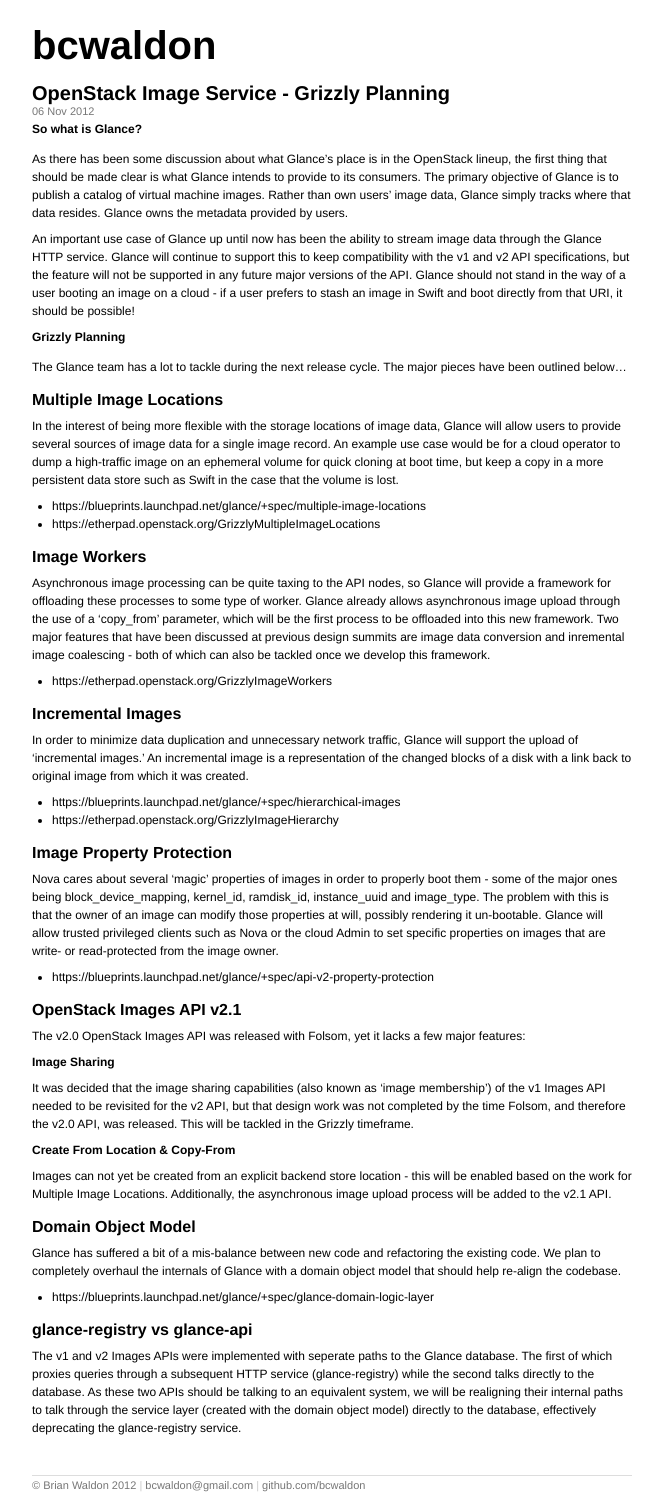
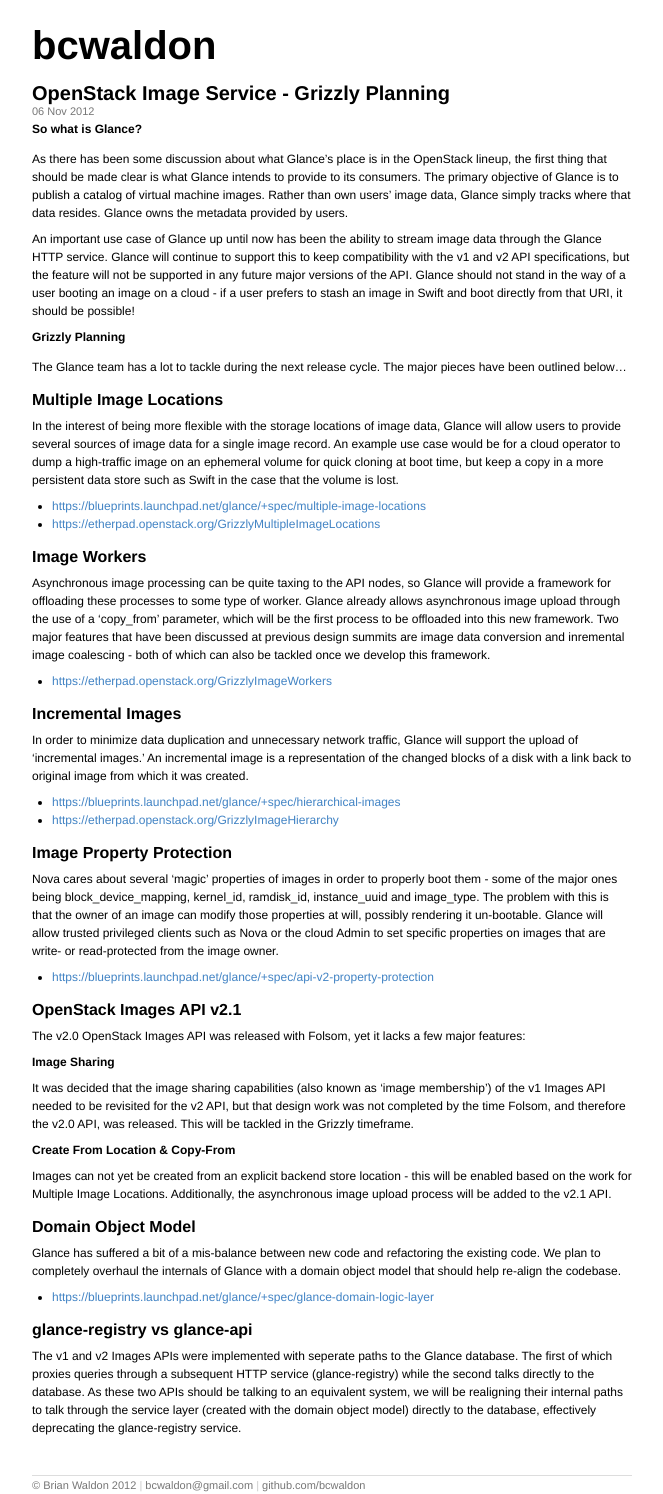
Before and after one commit to bcwaldon/bak-bcwaldon.github.com, a Jekyll site: the page built from _posts/2012-11-06-openstack-image-service-grizzly.md, in a window 1280 px wide. Shown: the whole page, without its empty margins (308-971 px from the left). Built offline with Jekyll 4.4.1, drawn with Linux system fonts in a browser that asks for light colours; Markdown is read by kramdown in place of the engine named in the settings.

Commit message:
Working links

```diff
--- a/_posts/2012-11-06-openstack-image-service-grizzly.md
+++ b/_posts/2012-11-06-openstack-image-service-grizzly.md
@@ -18,27 +18,27 @@
 
 In the interest of being more flexible with the storage locations of image data, Glance will allow users to provide several sources of image data for a single image record. An example use case would be for a cloud operator to dump a high-traffic image on an ephemeral volume for quick cloning at boot time, but keep a copy in a more persistent data store such as Swift in the case that the volume is lost.
 
-- https://blueprints.launchpad.net/glance/+spec/multiple-image-locations
-- https://etherpad.openstack.org/GrizzlyMultipleImageLocations
+- <https://blueprints.launchpad.net/glance/+spec/multiple-image-locations>
+- <https://etherpad.openstack.org/GrizzlyMultipleImageLocations>
 
 ## Image Workers
 
 Asynchronous image processing can be quite taxing to the API nodes, so Glance will provide a framework for offloading these processes to some type of worker. Glance already allows asynchronous image upload through the use of a 'copy_from' parameter, which will be the first process to be offloaded into this new framework. Two major features that have been discussed at previous design summits are image data conversion and inremental image coalescing - both of which can also be tackled once we develop this framework.
 
-- https://etherpad.openstack.org/GrizzlyImageWorkers
+- <https://etherpad.openstack.org/GrizzlyImageWorkers>
 
 ## Incremental Images
 
 In order to minimize data duplication and unnecessary network traffic, Glance will support the upload of 'incremental images.' An incremental image is a representation of the changed blocks of a disk with a link back to original image from which it was created.
 
-- https://blueprints.launchpad.net/glance/+spec/hierarchical-images
-- https://etherpad.openstack.org/GrizzlyImageHierarchy
+- <https://blueprints.launchpad.net/glance/+spec/hierarchical-images>
+- <https://etherpad.openstack.org/GrizzlyImageHierarchy>
 
 ## Image Property Protection
 
 Nova cares about several 'magic' properties of images in order to properly boot them - some of the major ones being block_device_mapping, kernel_id, ramdisk_id, instance_uuid and image_type. The problem with this is that the owner of an image can modify those properties at will, possibly rendering it un-bootable. Glance will allow trusted privileged clients such as Nova or the cloud Admin to set specific properties on images that are write- or read-protected from the image owner.
 
-- https://blueprints.launchpad.net/glance/+spec/api-v2-property-protection
+- <https://blueprints.launchpad.net/glance/+spec/api-v2-property-protection>
 
 ## OpenStack Images API v2.1
 
@@ -57,7 +57,7 @@
 
 Glance has suffered a bit of a mis-balance between new code and refactoring the existing code. We plan to completely overhaul the internals of Glance with a domain object model that should help re-align the codebase.
 
-- https://blueprints.launchpad.net/glance/+spec/glance-domain-logic-layer
+- <https://blueprints.launchpad.net/glance/+spec/glance-domain-logic-layer>
 
 ## glance-registry vs glance-api
 
```
